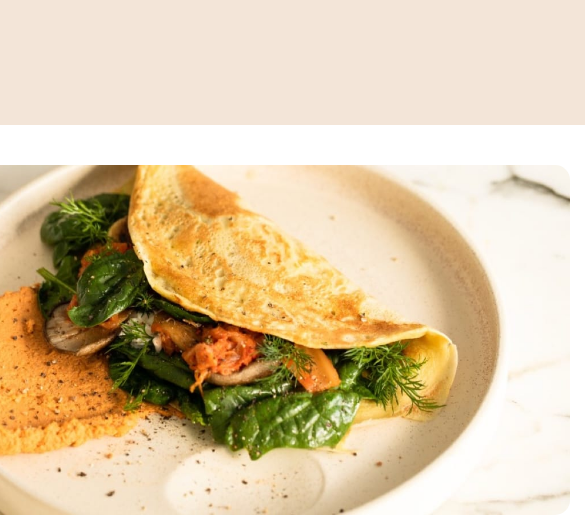
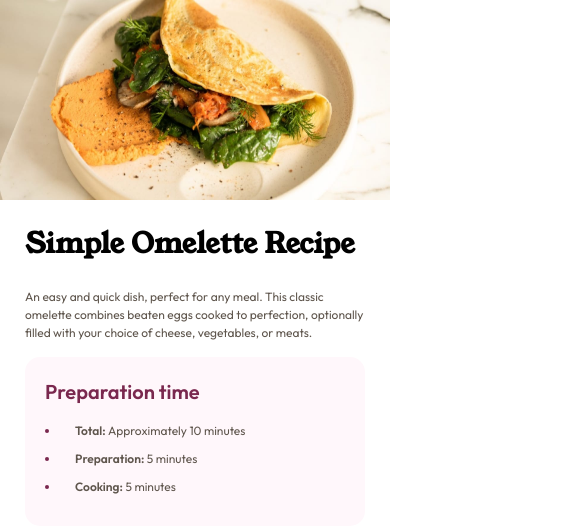
Before and after one commit to HasnaatCodes/RecipeFrontendMentor, a plain HTML site: page index.html in a window 390 px wide. Shown: the top 532 px of the page, 585 px wide, since content can reach past the window. Drawn offline with Linux system fonts and the light colour scheme.

Commit message:
responsive

```diff
--- a/index.html
+++ b/index.html
@@ -18,17 +18,20 @@
 	<body>
 		<section class="recipe-section">
 			<div class="container">
+				<div class="image-container">
 					<!-- Image -->
 					<div class="recipe-image-container">
 						<img src="./assets/images/image-omelette.jpeg" />
 					</div>
+				</div>
 
+				<div class="content-container">
 					<!-- Heading -->
 					<h1>Simple Omelette Recipe</h1>
 					<p>
 						An easy and quick dish, perfect for any meal. This classic omelette
-					combines beaten eggs cooked to perfection, optionally filled with your
-					choice of cheese, vegetables, or meats.
+						combines beaten eggs cooked to perfection, optionally filled with
+						your choice of cheese, vegetables, or meats.
 					</p>
 
 					<!-- Preparation Time -->
@@ -65,8 +68,8 @@
 						</li>
 
 						<li>
-						<span class="bold">Heat the pan:</span> Place a non-stick frying pan
-						over medium heat and add butter or oil.
+							<span class="bold">Heat the pan:</span> Place a non-stick frying
+							pan over medium heat and add butter or oil.
 						</li>
 						<li>
 							<span class="bold">Cook the omelette:</span> Once the butter is
@@ -76,21 +79,24 @@
 						<li>
 							<span class="bold">Add fillings (optional):</span> When the eggs
 							begin to set at the edges but are still slightly runny in the
-						middle, sprinkle your chosen fillings over one half of the omelette.
+							middle, sprinkle your chosen fillings over one half of the
+							omelette.
 						</li>
 						<li>
-						<span class="bold">Fold and serve:</span> As the omelette continues
-						to cook, carefully lift one edge and fold it over the fillings. Let
-						it cook for another minute, then slide it onto a plate.
+							<span class="bold">Fold and serve:</span> As the omelette
+							continues to cook, carefully lift one edge and fold it over the
+							fillings. Let it cook for another minute, then slide it onto a
+							plate.
 						</li>
 						<li>
-						<span class="bold">Enjoy:</span> Serve hot, with additional salt and
-						pepper if needed.
+							<span class="bold">Enjoy:</span> Serve hot, with additional salt
+							and pepper if needed.
 						</li>
 					</ol>
 
 					<hr />
 
+					<!-- Nutrition Details -->
 					<h2>Nutrition</h2>
 					<p id="nutrition">
 						The table below shows nutritional values per serving without the
@@ -118,6 +124,7 @@
 						</tbody>
 					</table>
 				</div>
+			</div>
 		</section>
 
 		<!--
--- a/styles.css
+++ b/styles.css
@@ -141,10 +141,6 @@ h2 {
 	font-family: 'Young Serif';
 }
 
-p {
-	/* margin: 20px 0; */
-}
-
 p,
 li {
 	font-family: 'Outfit';
@@ -186,11 +182,11 @@ li {
 	width: 750px;
 	margin: 125px 0;
 	border-radius: 15px;
-	padding: 40px;
+	padding: 25px 0;
 }
 
 img {
-	width: 750px;
+	width: 90%;
 	height: 350px;
 	border-radius: 15px;
 }
@@ -210,6 +206,14 @@ img {
 	padding: 30px;
 	margin: 20px 0;
 	border-radius: 15px;
+}
+
+.image-container {
+	padding: 15px 0;
+}
+
+.content-container {
+	margin: 0 30px;
 }
 
 #prep-time {
@@ -253,3 +257,50 @@ td {
 	color: #854632;
 	font-weight: 600;
 }
+
+@media (max-width: 600px) {
+	body {
+		background-color: white;
+	}
+
+	img {
+		width: 100%;
+		height: 200px;
+		border-radius: 0;
+	}
+
+	.container {
+		background-color: white;
+		width: 100vw;
+		margin: 0;
+		padding: 0;
+	}
+
+	.content-container {
+		margin: 0 25px;
+	}
+
+	.image-container {
+		padding: 0;
+	}
+
+	h1 {
+		font-size: 28px;
+	}
+
+	h2 {
+		font-size: 24px;
+	}
+
+	p,
+	li {
+		font-size: 12px;
+	}
+
+	.preparation-time-container {
+		background-color: #fff7fb;
+		padding: 20px;
+		margin: 15px 0;
+		border-radius: 15px;
+	}
+}
```
Lines whose indentation alone changed are shown as unchanged.
